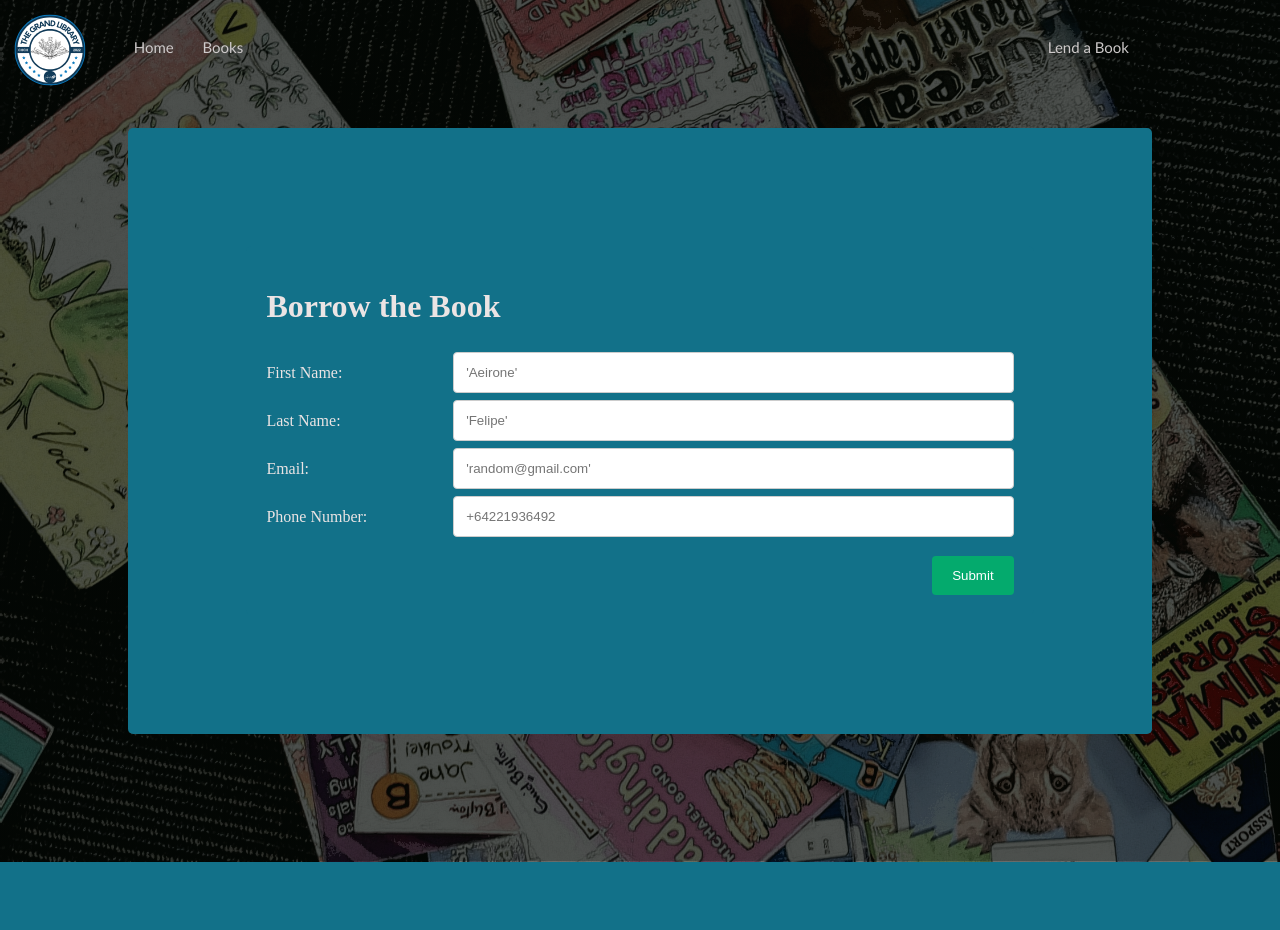
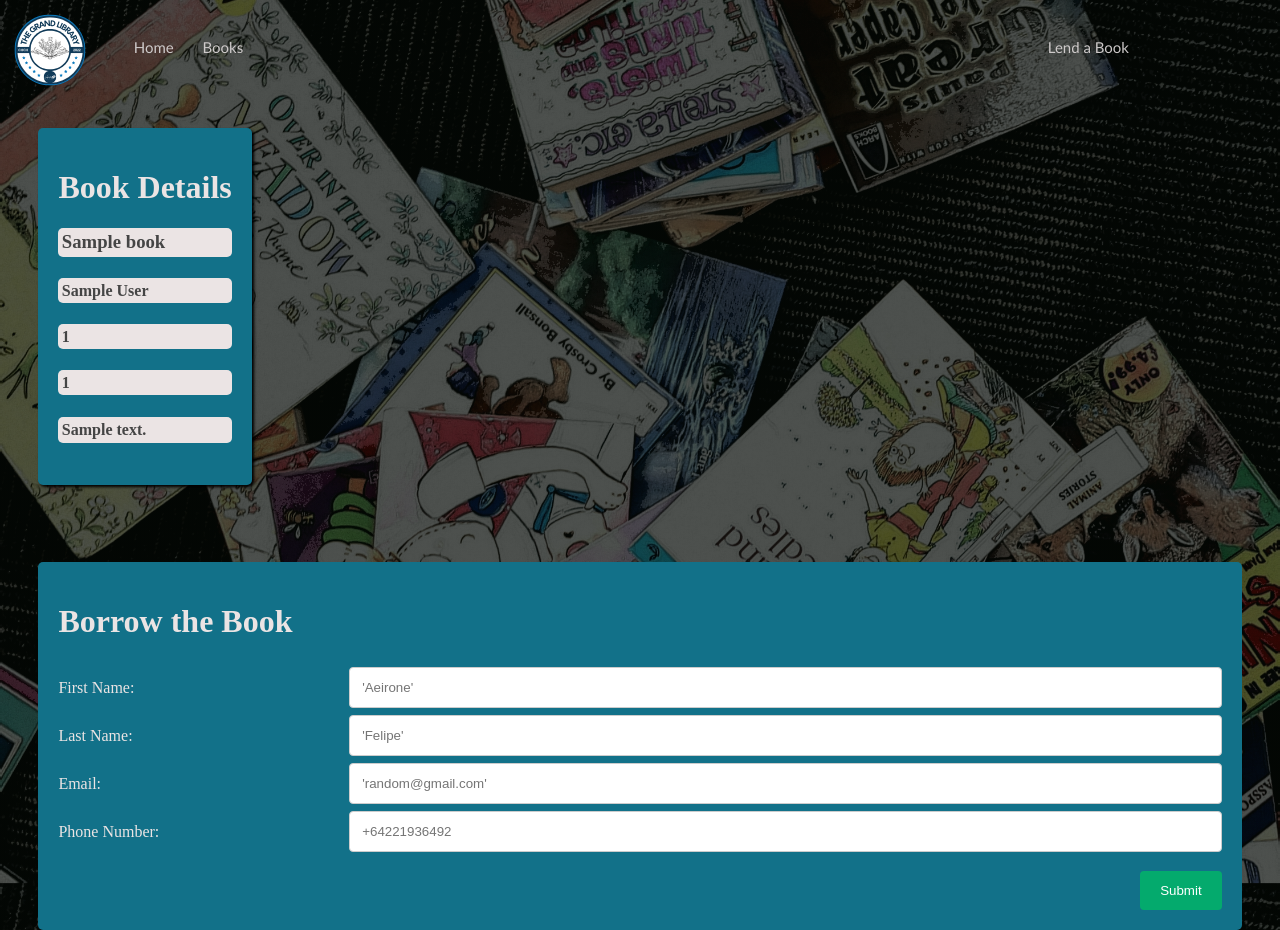
Before and after one commit to aeirou/DIgi-1.3-and-1.4-Assesement-2022, a Flask app: page /borrow_book/1 in a window 1280 px wide. Before the commit the page ends 862 px from the top, so only its background shows below. Run offline with Flask 2, Linux system fonts and the light colour scheme; tables that the repository leaves empty hold one stand-in row (values such as "Sample post").

Commit message:
last commit - fixed remaining bugs and polished css

```diff
--- a/website/static/script.js
+++ b/website/static/script.js
@@ -1,13 +1,9 @@
 const nav = document.getElementById('nav')
 
 window.addEventListener('scroll', function(){
-    if(window.scrollY > 700){
+    if(window.scrollY > 100){
         nav.classList.add('active')
     }else{
         nav.classList.remove('active')
     }
 });
-
-setTimeout(function() {
-    Alert.getOrCreateInstance(document.querySelector(".flashes")).close();
-  }, 3000)
--- a/website/static/style.css
+++ b/website/static/style.css
@@ -206,7 +191,7 @@ input[type=search] {
 /* --------------------lend/edit-------------------- */
 .lend {
   background-image: linear-gradient(rgba(4,9,5,0.7), rgba(4,9,5,0.7)),url(/static/img/booksbackground.jpg);
-  background-repeat: no-repeat;
+  background-repeat: repeat;
   background-position: center;
   background-position: fixed;
   background-size: cover;
@@ -294,17 +279,53 @@ input[type=submit]:hover {
 }
 /* --------------------lend/edit-------------------- */
 
-/* --------------------borrow_form-------------------- */
-.borrow_form {
+/* --------------------borrow-------------------- */
+.container_borrow {
+  border-radius: 5px;
+  background-color: #127189;
+  padding: 20px;
+  margin: 3%;
+}
+.details-24{
+  text-align: center;
+  box-shadow: 2px 2px 3px;
+  border-radius: 5px;
+  background-color: #127189;
+  padding: 20px;
+  margin: 3%;
   margin-top: 10%;
+  display: inline-block;
 }
-
+.label-24 {
+  text-decoration: none;
+  text-align: left;
+  padding-left: 2%;
+  padding-right: 2%;
+  color: #454545;
+  background-color: rgb(235, 228, 228);
+  padding: 2%;
+  border-radius: 5px;
+}
+.desc-24 {
+  text-decoration: none;
+  text-align: left;
+  color: #454545;
+  padding-left: 2%;
+  padding-right: 2%;
+  background-color: rgb(235, 228, 228);
+  padding: 2%;
+  border-radius: 5px;
+  line-height: 20px;
+}
 /* --------------------borrow_form-------------------- */
 
 /* --------------------delete-------------------- */
+html {
+  height: 100%;
+}
 .del {
   background-image: linear-gradient(rgba(4,9,5,0.7), rgba(4,9,5,0.7)),url(/static/img/booksbackground.jpg);
-  background-repeat: no-repeat;
+  background-repeat: repeat;
   background-position: center;
   background-position: fixed;
   background-size: cover;
@@ -358,11 +379,12 @@ input[type=submit]:hover {
 /* --------------------error-------------------- */
 .error {
   position: absolute;
-  background-color: #961a1a;
+  background-color: #12434f;
   color: rgb(235, 228, 228);
   border-radius: 10px;
   text-align: center;
   margin-left: 2%;
+  padding-right: 2%;
 }
 .flashes {
   list-style-type: none;
--- a/website/templates/books.html
+++ b/website/templates/books.html
@@ -14,13 +14,12 @@
     <div class="books"> <!-- #the box of the books -->
         {%for book in books%}
                 <div class="single_books"> <!-- #individual books -->
-                    <a href="{{url_for('views.borrow_book', booktitle=book.title)}}">
+                    <a href="{{url_for('views.borrow_book', book_id=book.id)}}">
                         <h3 class="id">{{book.id}}</h3>
                         <h3 class="label">{{book.title}}</h3>
                         <h4 class="label">{{book.author}}</h4>
                         <h4 class="label">{{book.dop}}</h4>
                         <h4 class="label">{{book.isbn}}</h4>
-                        <h5 class="desc">{{book.desc}}</h5>
                     </a>
                     <a href="{{url_for('views.edit',book_id=book.id)}}">
                         <sub>Edit</sub>
--- a/website/templates/borrow_book.html
+++ b/website/templates/borrow_book.html
@@ -4,26 +4,16 @@
 
 {% block content%} <!-- prints the content inside of it -->
 <body class="lend">
-    <div class="container">
-        {% if books %}<!-- #if theres books in the database, it will print it -->
-    <div class="books"> <!-- #the box of the books -->
-        {%for book in books%}
-                <div class="single_books"> <!-- #individual books -->
-                        <h3 class="id">{{book.id}}</h3>
-                        <h3 class="label">{{book.title}}</h3>
-                        <h4 class="label">{{book.author}}</h4>
-                        <h4 class="label">{{book.dop}}</h4>
-                        <h4 class="label">{{book.isbn}}</h4>
-                        <h5 class="desc">{{book.desc}}</h5>
+<div class="details-24">
+    <h1 style="color: rgb(235, 228, 228);">Book Details</h1>
+    <h3 class="label-24">{{book.title}}</h3>
+    <h4 class="label-24">{{book.author}}</h4>
+    <h4 class="label-24">{{book.dop}}</h4>
+    <h4 class="label-24">{{book.isbn}}</h4>
+    <h4 class="desc-24">{{book.desc}}</h4>
 </div>
-    {%endfor%}
-    </div>
-    </div>
-{%endif%}
-
-
-    <div class="container">
-        <h1 style="color: rgb(235, 228, 228);">Borrow the Book </h1>
+<div class="container_borrow">
+<h1 style="color: rgb(235, 228, 228);">Borrow the Book</h1>
 <form method="POST">
 <div class="row">
     <div class="col-25">
@@ -62,8 +52,5 @@
     <input type="submit" value="Submit">
 </div>
 </form>
-
-
-
 </body>
 {% endblock %}
--- a/website/templates/delete.html
+++ b/website/templates/delete.html
@@ -4,11 +4,6 @@
 
 {% block content%} <!-- prints the content inside of it -->
 <body class="del">
-<div class="error" id="error">
-    {% if error %}
-    <p class=error><strong>{{ error }}</strong>
-    {% endif %}
-</div>
 <div class="delete_form">
     <div class="container_del">
         <form method="POST">
--- a/website/templates/edit.html
+++ b/website/templates/edit.html
@@ -10,7 +10,7 @@
         <div class="row">
             <div class="col-25">
             <label for="title">Title:</label>
-            </div>
+        </div>
             <div class="col-75">
             <input type="text" id="title" name="title" placeholder="Input a new title.." value="{{ book.title }}" autocomplete="off" required>
             </div>
@@ -28,7 +28,7 @@
             <label for="dop">Date Published:</label>
             </div>
             <div class="col-75">  <!-- col-75 is the input -->
-            <input type="text" id="dop" name="dop" placeholder="Input a new date.." value="{{ book.dop }}" autocomplete="off" required>
+            <input type="text" id="dop" name="dop" maxlength="4" placeholder="Input a new date.." value="{{ book.dop }}" autocomplete="off" required>
             </div>
         </div>
         <div class="row">
--- a/website/templates/lend.html
+++ b/website/templates/lend.html
@@ -28,7 +28,7 @@
         <label for="dop">Date Published:</label>
         </div>
         <div class="col-75">  <!-- col-75 is the input -->
-        <input type="text" id="dop" name="dop" placeholder="1945.." autocomplete="off" required>
+        <input type="text" id="dop" name="dop" maxlength="4" placeholder="1945.." autocomplete="off" required>
         </div>
     </div>
     <div class="row">
--- a/website/templates/search.html
+++ b/website/templates/search.html
@@ -11,14 +11,14 @@
             <div class="bookrow">
               <div class="searchbooks">
                 <div class="single_books" >
-                    <a href="{{url_for('views.borrow_book',booktitle=result.title)}}">
+                    <a href="{{url_for('views.borrow_book', booktitle=result.title, book_id=result.id)}}">
                       <h3 class="id">{{ result.id }}</h3>
                       <h3 class="label">{{ result.title }}</h3>
                       <h4 class="label">{{ result.author }}</h4>
+                      <h4 class="label">{{ result.dop}}</h4>
                       <h4 class="label">{{ result.isbn }}</h4>
-                      <h5 class="desc">{{ result.desc }}</h5>
                     </a>
-                    <a href="{{url_for('views.edit',book_id=result.id)}}">
+                    <a href="{{url_for('views.edit', book_id=result.id)}}">
                       <sub>Edit</sub>
                     </a>
                 </div>
--- a/website/views.py
+++ b/website/views.py
@@ -14,7 +14,7 @@ def home():
 
     return redirect(url_for('views.search', searchterm=term)) #redirects them to the page to see what they searched for
 
-  return render_template('home.html' , books=books)
+  return render_template('home.html' , books=books, )
 
 @views.route('/lend', methods=['GET', 'POST'])
 def lend():
@@ -45,10 +45,10 @@ def books():
     books = Book.query.limit(4).all() #orders the books by its title (alphabetical)
     return render_template('books.html', books=books)
 
-@views.route('/borrow_book/<path:booktitle>' ,  methods=['GET', 'POST'])
-def borrow_book(booktitle):
-  title = "{}".format(booktitle)
-
+@views.route('/borrow_book/<path:book_id>' ,  methods=['GET', 'POST'])
+def borrow_book(book_id):
+  book = Book.query.get(book_id)
+  books = Book.query.limit(4).all()
 
   if request.method == 'POST':
       fname = request.form.get('fname')
@@ -57,8 +57,14 @@ def borrow_book(booktitle):
       ph_number = request.form.get('phn_num')
 
       borrower = Borrower(fname=fname, lname=lname, email=email, ph_number=ph_number)
-      db.session.add(borrower)
-      db.session.commit()
+
+      if fname and lname and email and ph_number == fname and lname and email and ph_number:
+        flash("This person has already borrowed this book.")
+      else:
+        flash('You have successfully borrowed a book! Please reload the page.')
+        db.session.add(borrower)
+        db.session.commit()
+        return redirect(url_for('views.books'))
 
   # list = db.session.query(Borrowed_Books, Book)\
   #   .filter(Borrowed_Books.id_borrower == borrower.id)\
@@ -66,7 +72,7 @@ def borrow_book(booktitle):
   #   .add_columns(Book.id, Book.title, Book.author)\
   #   .filter(Book.id == Borrowed_Books.id_book).all()
 
-  return render_template('borrow_book.html', title=title)
+  return render_template('borrow_book.html', book=book, books=books)
 
 @views.route('/delete/<int:book_id>', methods=['GET', 'POST'])
 def delete(book_id):
@@ -78,7 +84,7 @@ def delete(book_id):
     if delete != 'DELETE':
       flash("Please check your spelling.")
     else:
-      flash('You have successfully deleted the book!')
+      flash('You have successfully deleted the book! Please reload the page.')
       db.session.delete(book)
       db.session.commit()
       return redirect(url_for('views.books')) #redirects to the book page
```
Also changed, not shown: other parts of website/static/style.css (+51 -66 lines), website/templates/home.html (+5 -8 lines). Lines whose indentation alone changed are shown as unchanged.
